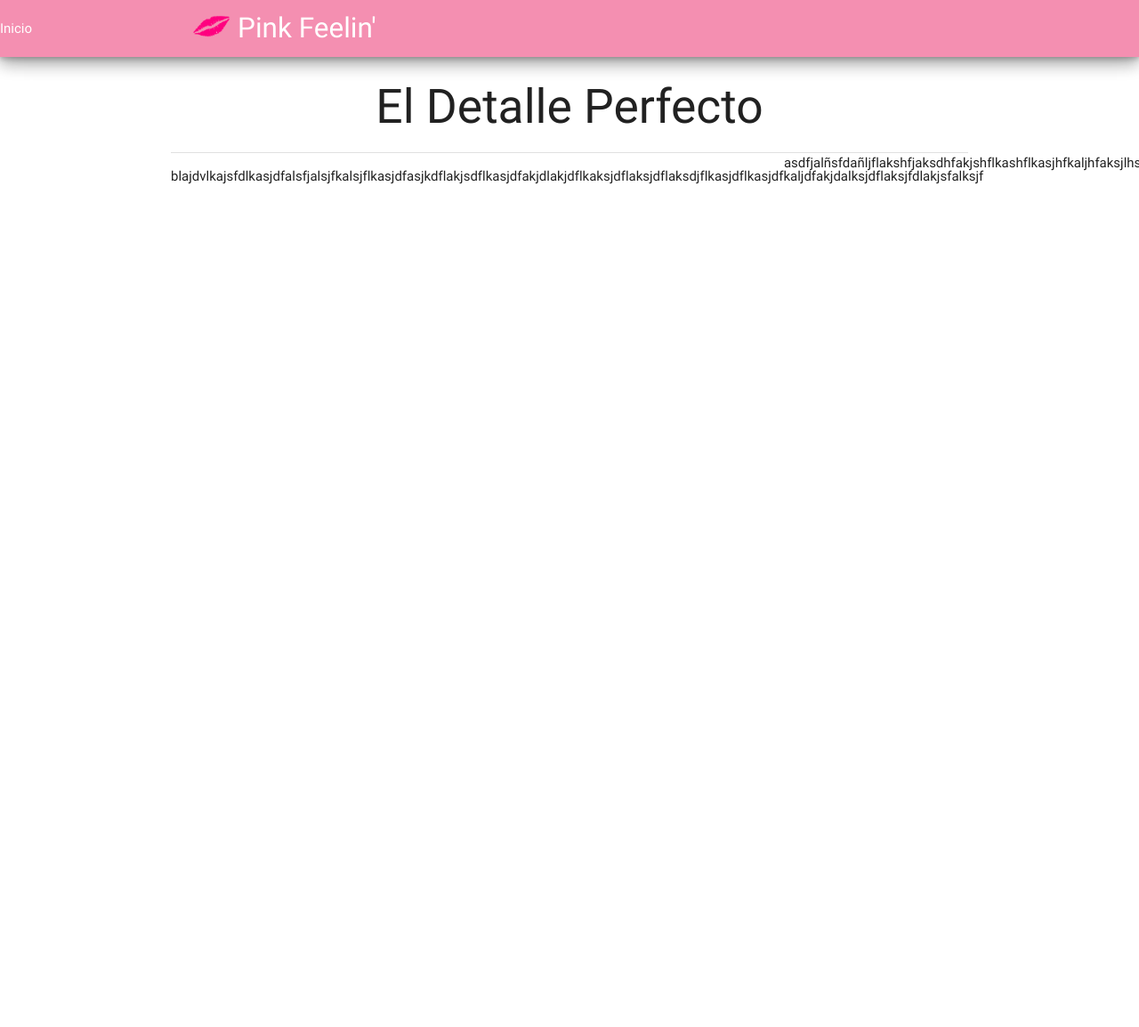
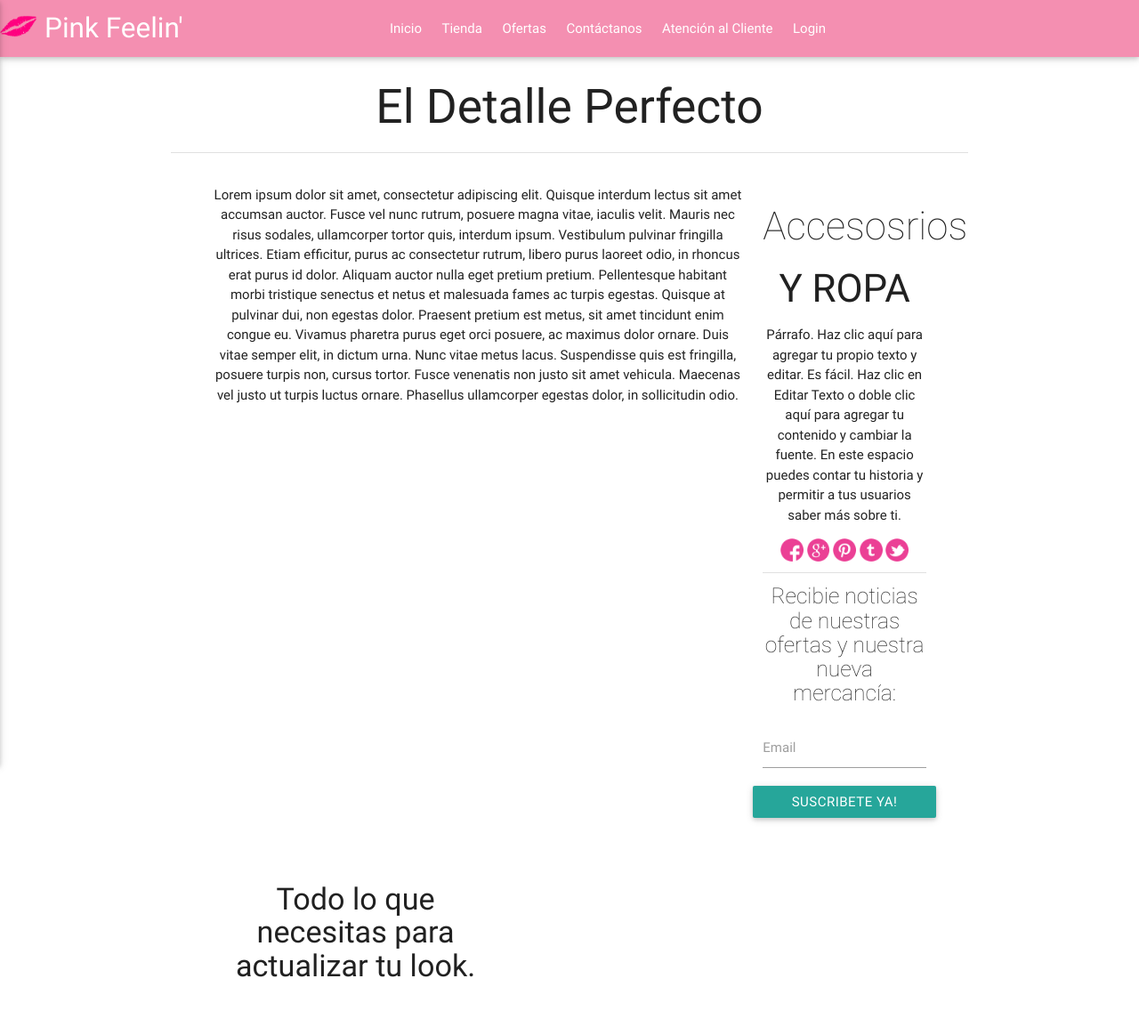
Before and after one commit to marcoleon94/pinkfeelin, a PHP site: page / in a window 1280 px wide; the page is wider, and only the part inside the window is pictured. Shown: that part at 89% size. Before the commit the page ends 207 px from the top of that part, so only its background shows below. Run offline with PHP 8.4, Linux system fonts and the light colour scheme.

Commit message:
cambios al menu y a index

```diff
--- a/index.php
+++ b/index.php
@@ -9,15 +9,46 @@
          <div class="center">
             <h2>El Detalle Perfecto</h2>
             <div class="divider"></div>
-             <div class="row">
+             <div class="row" style="margin:4%;">
                  <div class="col s9">
-                     <p> blajdvlkajsfdlkasjdfalsfjalsjfkalsjflkasjdfasjkdflakjsdflkasjdfakjdlakjdflkaksjdflaksjdflaksdjflkasjdflkasjdfkaljdfakjdalksjdflaksjfdlakjsfalksjf</p>
+                     Lorem ipsum dolor sit amet, consectetur adipiscing elit. Quisque interdum lectus sit amet accumsan auctor. Fusce vel nunc rutrum, posuere magna vitae, iaculis velit. Mauris nec risus sodales, ullamcorper tortor quis, interdum ipsum. Vestibulum pulvinar fringilla ultrices. Etiam efficitur, purus ac consectetur rutrum, libero purus laoreet odio, in rhoncus erat purus id dolor. Aliquam auctor nulla eget pretium pretium. Pellentesque habitant morbi tristique senectus et netus et malesuada fames ac turpis egestas. Quisque at pulvinar dui, non egestas dolor. Praesent pretium est metus, sit amet tincidunt enim congue eu. Vivamus pharetra purus eget orci posuere, ac maximus dolor ornare. Duis vitae semper elit, in dictum urna. Nunc vitae metus lacus. Suspendisse quis est fringilla, posuere turpis non, cursus tortor. Fusce venenatis non justo sit amet vehicula. Maecenas vel justo ut turpis luctus ornare. Phasellus ullamcorper egestas dolor, in sollicitudin odio.
                  </div>
                  <div class="col s3">
-                     asdfjalñsfdañljflakshfjaksdhfakjshflkashflkasjhfkaljhfaksjlhsafasaksdfafakhfkahdfkadhfkadhfakjhfklahdfaksjhdfkajsdhflkasjhfkljashfaljkshfdklajshf
+                     <h3  class="thin">Accesosrios </h3><h3 class="bold">Y ROPA</h3>
+                     <p >
+                        Párrafo. Haz clic aquí para agregar tu propio texto y editar.
+                        Es fácil. Haz clic en Editar Texto o doble clic aquí para agregar tu contenido y cambiar la fuente. En este espacio puedes contar tu historia y permitir a tus usuarios saber más sobre ti.
+                     </p>
+                     <div class="row" style=" margin:3%">
+                     <a href="https://www.facebook.com/PinkFeelin/"><img class="responsive-img" src="images/facebook.png" height="15%" width="15%"></a>
+                     <a href="https://plus.google.com/"><img class="responsive-img" src="images/googleplus.png" height="15%" width="15%"></a>
+                     <a href="https://es.pinterest.com/"><img class="responsive-img" src="images/pinterest.png" height="15%" width="15%"></a>
+                     <a href="https://www.tumblr.com/"><img class="responsive-img" src="images/tumblr.png" height="15%" width="15%"></a>
+                     <a href="https://twitter.com/"><img class="responsive-img" src="images/twitter.png" height="15%" width="15%"></a>
+                     </div>
+                     <div class="divider"></div>
+                     <h5 class="thin">Recibie noticias de nuestras ofertas y nuestra nueva mercancía:</h5>
+                     <form>
+                         <div class="row">
+                            <div class="input-field col s12">
+                              <input id="email" type="email" class="validate">
+                              <label class="left-align"for="email">Email</label>
+                            </div>
+                             <div>
+                             <button class="btn waves-effect waves-light" type="submit" name="action">Suscribete Ya!
+                                <i class="material-icons right">send</i>
+                              </button>
+                             </div>
+                          </div>
+                     </form>
                  </div>
+             </div>
+             <div class="row" style="margin:4%;">
+                <div class="col s5">
+                    <h4 class="bold">Todo lo que necesitas para actualizar tu look.</h4>
+                 </div>
+             </div>
 
-             </div>
          </div>
      </div>
  </body>
--- a/menu.php
+++ b/menu.php
@@ -1,10 +1,20 @@
 <html lang="es">
+   <head>
+      <!--Import Google Icon Font-->
+      <link href="http://fonts.googleapis.com/icon?family=Material+Icons" rel="stylesheet">
+      <!--Import materialize.css-->
+      <link type="text/css" rel="stylesheet" href="css/materialize.min.css"  media="screen,projection"/>
+
+      <!--Let browser know website is optimized for mobile-->
+      <meta name="viewport" content="width=device-width, initial-scale=1.0"/>
+    </head>
     <body>
-        <div class="navbar-fixed">
+        <!--<div class="navbar-fixed">-->
         <nav class="pink lighten-3">
             <div class="nav-wrapper">
-              <a href="#!" class="right brand-logo"><img class="responsive-img" src="images/Lips.png" width="4%" height="4%"> Pink Feelin'</a>
-                  <div class=" hide-on-med-and-down">
+                 <a href="#!" class="left brand-logo"><img class="responsive-img" src="images/Lips.png" width="4%" height="4%"> Pink Feelin'</a>
+                <a href="#" data-activates="nav-mobile" class="button-collapse right"><i class="material-icons">menu</i></a>
+                  <div class="row hide-on-med-and-down">
                       <div class="col push-s4 hoverable"><a href="login.php">Inicio</a></div>
                       <div class="col push-s4 hoverable"><a href="tienda.php">Tienda</a></div>
                       <div class="col push-s4 hoverable"><a href="ofertas.php">Ofertas</a></div>
@@ -12,19 +22,25 @@
                       <div class="col push-s4 hoverable"><a href="atencion.php">Atención al Cliente</a></div>
                       <div class="col push-s4 hoverable"><a href="login.php">Login</a></div>
                     </div>
-                  <ul class="side-nav" id="mobile-demo">
-                    <li><a href="sass.html">Sass</a></li>
-                    <li><a href="badges.html">Components</a></li>
-                    <li><a href="collapsible.html">Javascript</a></li>
-                    <li><a href="mobile.html">Mobile</a></li>
+                  <ul class="side-nav" id="nav-mobile">
+                    <li><a href="login.php">Inicio</a></li>
+                    <li><a href="tienda.php">Tienda</a></li>
+                    <li><a href="ofertas.php">Ofertas</a></li>
+                    <li><a href="contacto.php">Contáctanos</a></li>
+                    <li><a href="atencion.php">Atención al Cliente</a></li>
+                    <li><a href="login.php">Login</a></li>
                   </ul>
             </div>
         </nav>
-        </div>
+        <!--</div>-->
     </body>
+    <script src="js/jquery.min.js"></script>
+    <script src="js/materialize.min.js"></script>
+
+
     <script>
         $( document ).ready(function(){
-
-        })
+            $(".button-collapse").sideNav();
+        });
     </script>
 </html>
```
Also changed, not shown: images/facebook.png (added), images/googleplus.png (added), images/pinterest.png (added), images/tumblr.png (added), images/twitter.png (added).
